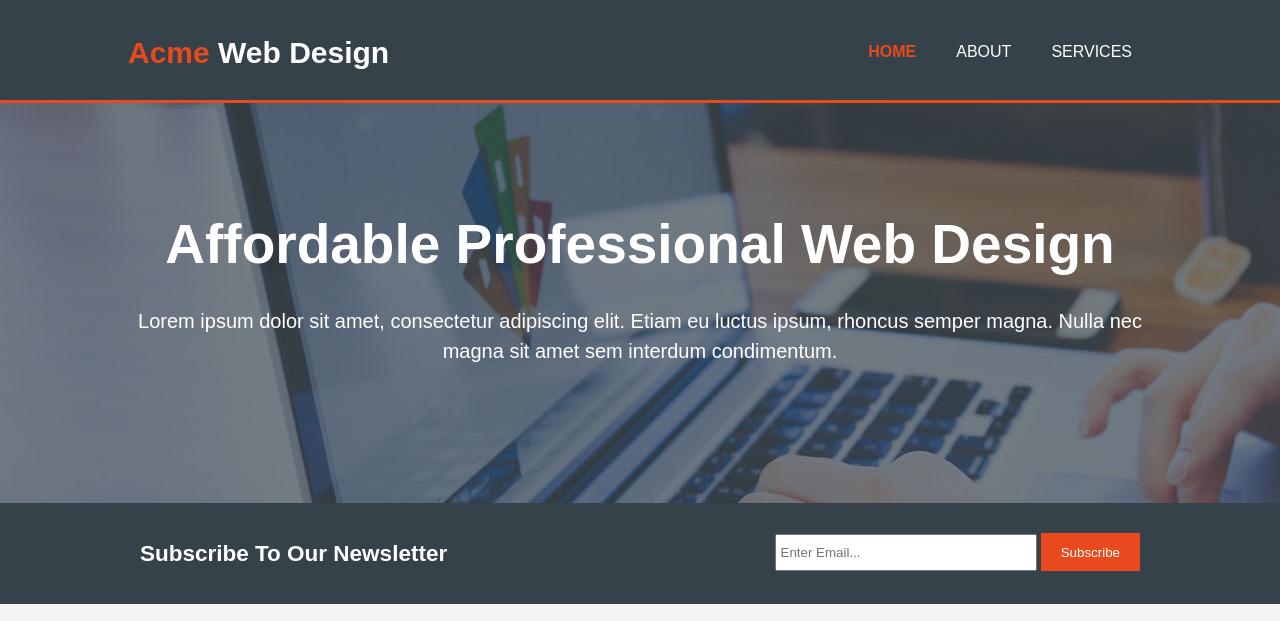
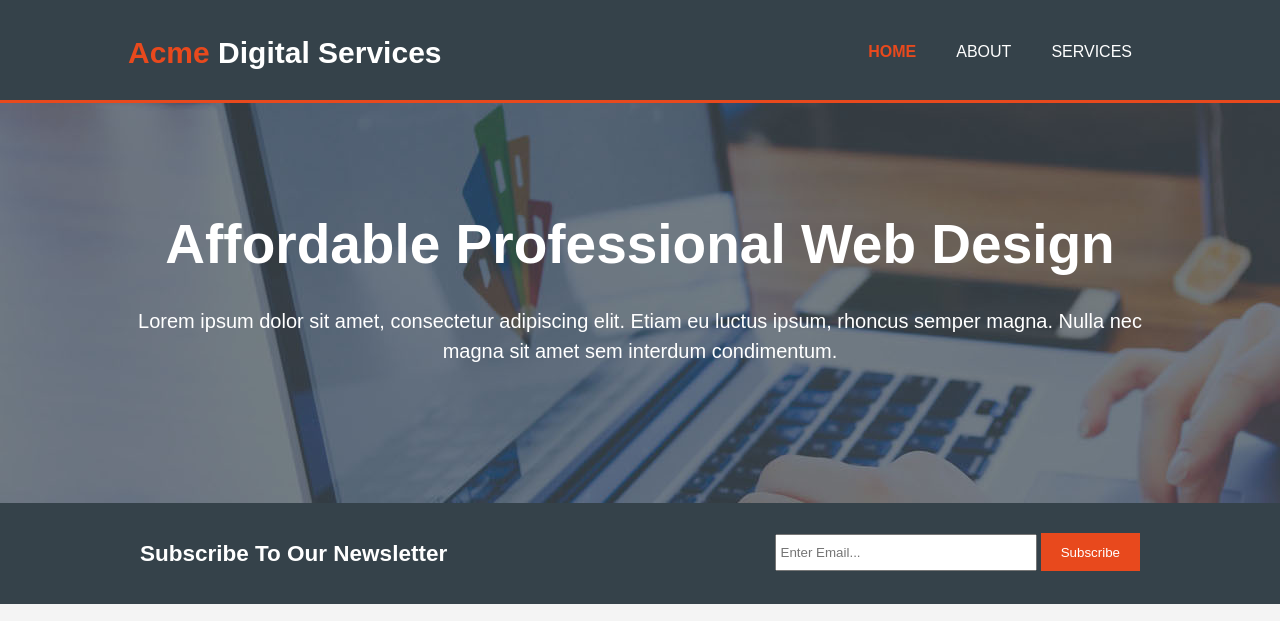
Before and after one commit to Memphis1983/acme, a plain HTML site: page index.html in a window 1280 px wide. Shown: the top 621 px of the page. Drawn offline with Linux system fonts and the light colour scheme.

Commit message:
Changed title and h1 text

```diff
--- a/index.html
+++ b/index.html
@@ -6,14 +6,14 @@
     <meta name="description" content="Affordable and professional web design">
 	  <meta name="keywords" content="web design, affordable web design, professional web design">
   	<meta name="author" content="Brad Traversy">
-    <title>Acme Web Deisgn | Welcome</title>
+    <title>Acme Digital</title>
     <link rel="stylesheet" href="./css/style.css">
   </head>
   <body>
     <header>
       <div class="container">
         <div id="branding">
-          <h1><span class="highlight">Acme</span> Web Design</h1>
+          <h1><span class="highlight">Acme</span> Digital Services</h1>
         </div>
         <nav>
           <ul>
```
